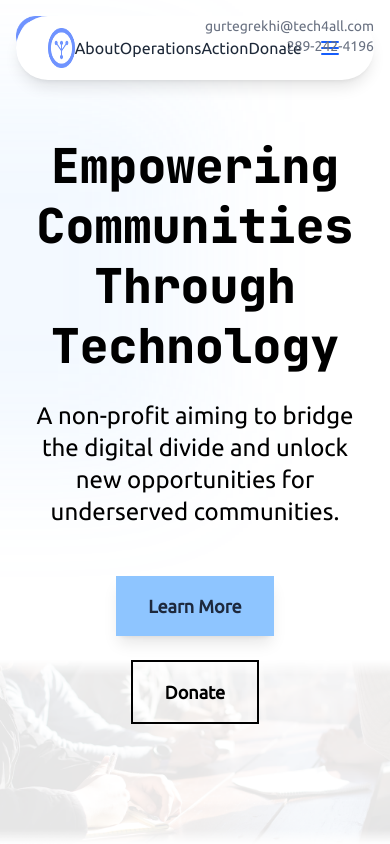
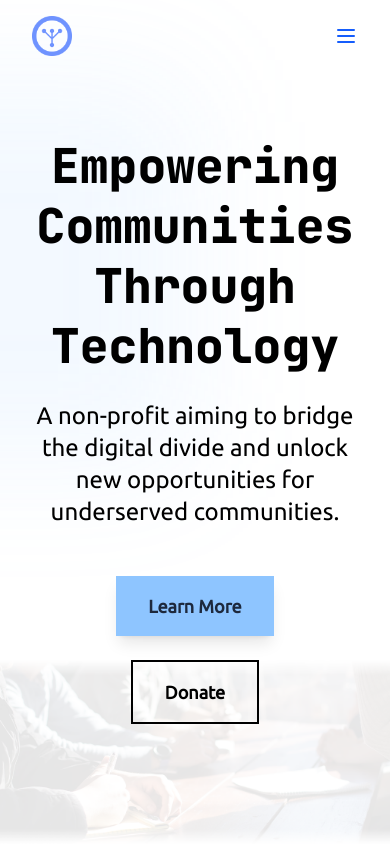
Before and after one commit to naman-sonawane/tech-np, a Next.js app: page / in a window 390 px wide. Shown: the top 844 px of the page. Built offline with nearby package versions, Linux system fonts and the light colour scheme.

Commit message:
Optimize navigation for mobile: hide pill bar, contact info, and logomark on phone views

```diff
--- a/app/page.tsx
+++ b/app/page.tsx
@@ -82,14 +82,14 @@ export default function Home() {
       <motion.img
         src="/Logomark.png"
         alt="Logomark"
-        className="absolute top-4 left-4 h-10 w-auto z-40"
+        className="absolute top-4 left-4 h-10 w-auto z-40 hidden md:block"
         initial="hidden"
         animate="visible"
         variants={fadeInScale}
       />
 
       <motion.div
-        className="absolute top-4 right-4 z-[60] text-right text-gray-500 text-sm select-text"
+        className="absolute top-4 right-4 z-[60] text-right text-gray-500 text-sm select-text hidden md:block"
         initial="hidden"
         animate="visible"
         variants={fadeInScale}
@@ -107,7 +107,8 @@ export default function Home() {
         }}
         transition={{ duration: 0.3, ease: "easeInOut" }}
       >
-        <nav className="max-w-md mx-auto px-8 py-3 flex justify-between shadow-lg items-center bg-white backdrop-blur-md border-0 border-blue-400 rounded-full">
+        {/* Desktop Navigation Pill */}
+        <nav className="hidden md:flex max-w-md mx-auto px-8 py-3 justify-between shadow-lg items-center bg-white backdrop-blur-md border-0 border-blue-400 rounded-full">
           <motion.button
             onClick={() => scrollToSection("hero")}
             className="text-2xl oswald font-black text-blue-500 transition-transform duration-300"
@@ -122,6 +123,7 @@ export default function Home() {
             />
           </motion.button>
 
+          <div className="hidden md:flex space-x-6">
             <motion.button
               onClick={() => scrollToSection("about")}
               className="relative text-gray-800 hover:text-blue-400 font-thin transition-colors duration-300 group"
@@ -151,12 +153,13 @@ export default function Home() {
 
             <motion.button
               onClick={() => scrollToSection("contact")}
-            className="relative text-gray-800 hover:text-blue-400 pr-4 font-thin transition-colors duration-300 group"
+              className="relative text-gray-800 hover:text-blue-400 font-thin transition-colors duration-300 group"
               whileHover={{ scale: 1.05 }}
             >
               Donate
               <span className="absolute -bottom-1 left-0 w-0 h-0.5 bg-blue-600 transition-all duration-300 group-hover:w-full"></span>
             </motion.button>
+          </div>
 
           <button
             className="md:hidden text-blue-600"
@@ -177,6 +180,42 @@ export default function Home() {
             </svg>
           </button>
         </nav>
+
+        {/* Mobile Navigation - No Pill Background */}
+        <div className="md:hidden flex justify-between items-center px-4">
+          <motion.button
+            onClick={() => scrollToSection("hero")}
+            className="text-2xl oswald font-black text-blue-500 transition-transform duration-300"
+            whileHover={{ scale: 1.05 }}
+            whileTap={{ scale: 0.95 }}
+          >
+            <img
+              src="/LogoNav.png"
+              draggable="false"
+              alt="Logo"
+              className="h-10 w-auto"
+            />
+          </motion.button>
+
+          <button
+            className="text-blue-600"
+            onClick={() => setMobileMenuOpen(!mobileMenuOpen)}
+          >
+            <svg
+              className="w-6 h-6"
+              fill="none"
+              stroke="currentColor"
+              viewBox="0 0 24 24"
+            >
+              <path
+                strokeLinecap="round"
+                strokeLinejoin="round"
+                strokeWidth="2"
+                d="M4 6h16M4 12h16M4 18h16"
+              ></path>
+            </svg>
+          </button>
+        </div>
 
         {mobileMenuOpen && (
           <motion.div
@@ -683,7 +722,8 @@ export default function Home() {
             <p className="text-xl opacity-90 mt-20 max-w-3xl mx-auto">
               Whether you have gently used devices to donate, want to make a
               financial contribution, are interested in volunteering your time
-              and expertise, or have any questions, we&apos;d love to hear from you.
+              and expertise, or have any questions, we&apos;d love to hear from
+              you.
             </p>
           </motion.div>
 
```
Lines whose indentation alone changed are shown as unchanged.
